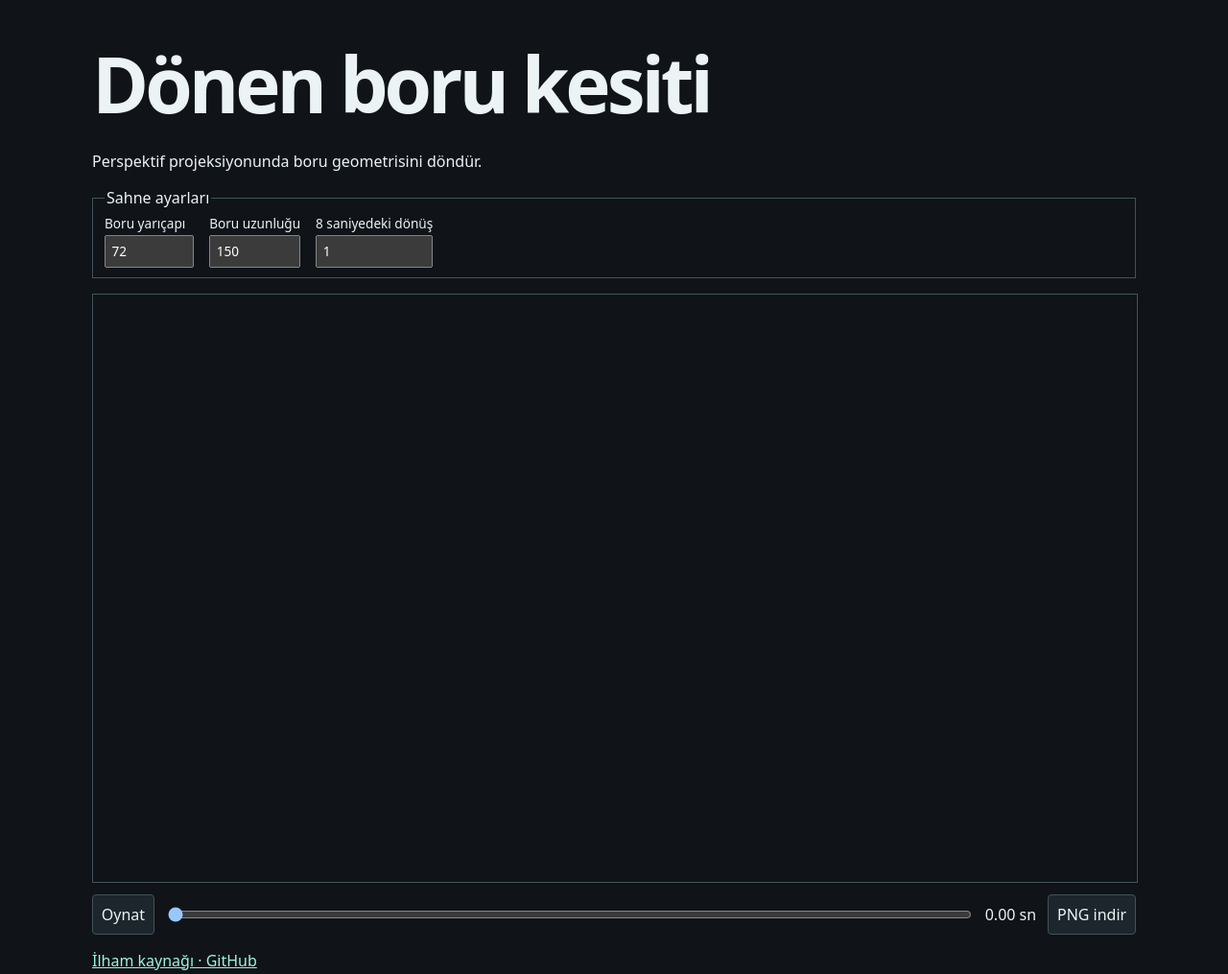
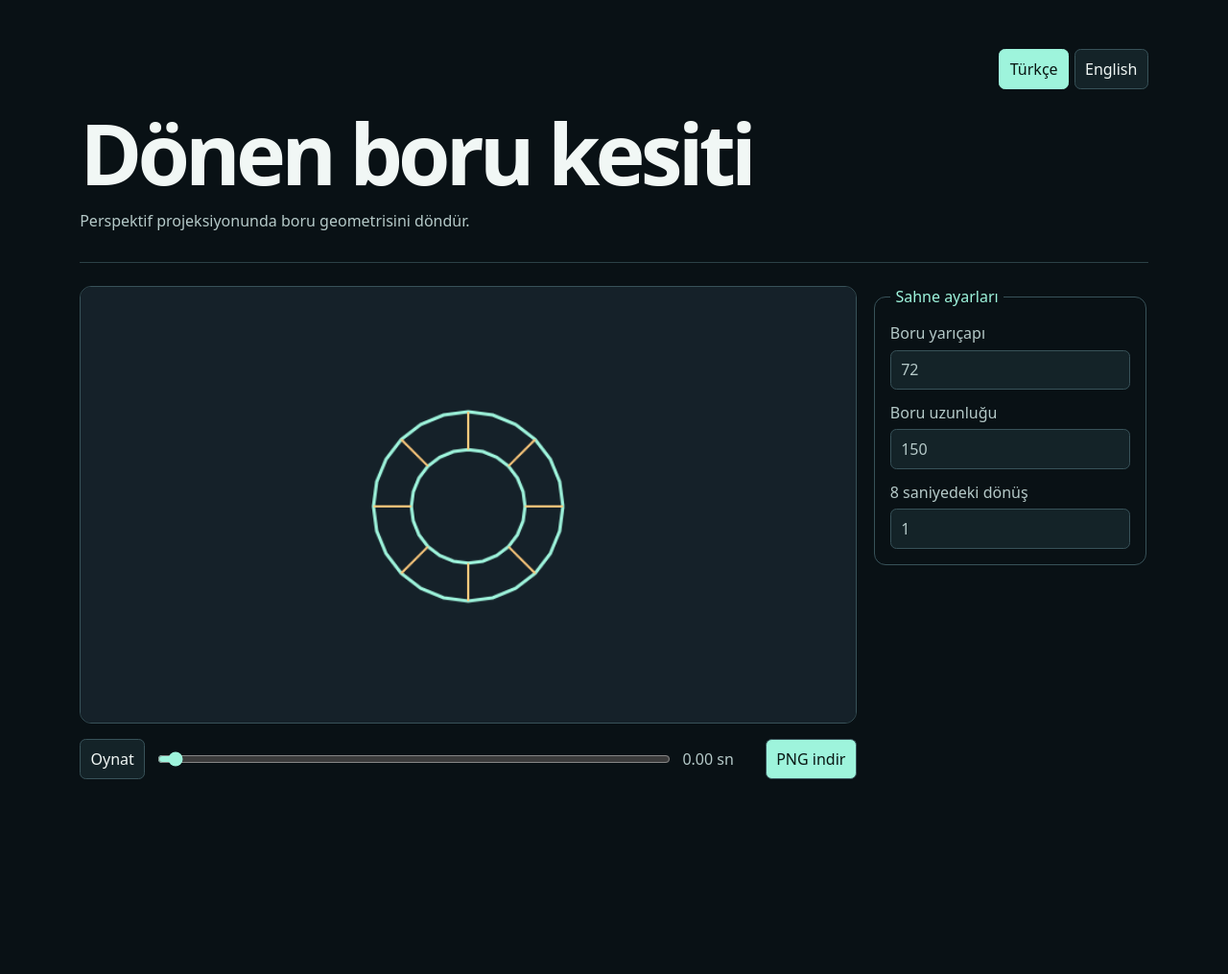
Before and after one commit to omerbek/rotating-pipe, a plain HTML site: page index.html in a window 1280 px wide. Shown: the whole page at 96% size. After the commit the page ends 879 px from the top, so only its background shows below. Drawn offline with Linux system fonts and the light colour scheme.

Commit message:
Add bilingual visual interface and documentation

```diff
--- a/index.html
+++ b/index.html
@@ -5,32 +5,42 @@
 <meta name="viewport" content="width=device-width, initial-scale=1">
 <title>Dönen boru kesiti</title>
 <style>
-:root {color-scheme: dark; font: 16px system-ui; background: #101419; color: #ebf3f5;}
-body {margin: 0 auto; max-width: 68rem; padding: 2rem 1.25rem;}
-h1 {font-size: clamp(2.5rem, 9vw, 5rem); margin: 0; letter-spacing: -.05em;}
-canvas {display: block; width: 100%; height: auto; border: 1px solid #40535a;}
-.controls {display: flex; align-items: center; gap: .75rem; margin-top: .75rem;}
-input {flex: 1; min-width: 4rem;}
-button {font: inherit; color: inherit; border: 1px solid #40535a; background: #1c262c; border-radius: .25rem; padding: .55rem; text-align: left; cursor: pointer;}
-a {color: #9ef4dc;}
-fieldset {display:flex; flex-wrap:wrap; gap:.75rem 1rem; margin:0 0 1rem; border:1px solid #40535a;}
-fieldset label {display:flex; flex-direction:column; gap:.2rem; font-size:.85rem;}
-fieldset input {font:inherit; max-width:15rem; padding:.35rem;}
-.controls {flex-wrap:wrap;}
+:root { color-scheme: dark; font: 16px system-ui,sans-serif; background: #091115; color: #f1f7f5; }
+* { box-sizing: border-box; }
+body { margin: 0 auto; max-width: 76rem; padding: clamp(1rem,4vw,4rem); }
+header { position: relative; padding-block: 4rem 2rem; border-bottom: 1px solid #2b4146; margin-bottom: 1.5rem; }
+h1 { margin: 0; font-size: clamp(2.5rem,7vw,5.5rem); line-height: 1; letter-spacing: -.055em; }
+header p { margin-bottom: 0; color: #b5c9c8; max-width: 46rem; }
+nav { position: absolute; inset: 0 0 auto auto; display: flex; gap: .35rem; }
+section { display: grid; grid-template-columns: minmax(0,1fr) minmax(14rem,18rem); gap: 1rem; align-items: start; }
+section > :not(fieldset) { grid-column: 1; }
+canvas { display: block; width: 100%; height: auto; border: 1px solid #385259; border-radius: .75rem; }
+fieldset { grid-column: 2; grid-row: 1 / span 3; display: grid; gap: .8rem; min-width: 0; padding: 1rem; border: 1px solid #385259; border-radius: .75rem; }
+legend { padding-inline: .35rem; color: #9ef4dc; }
+label { display: grid; gap: .4rem; color: #b5c9c8; }
+input, button { min-width: 0; padding: .55rem .65rem; border: 1px solid #385259; border-radius: .4rem; background: #142328; color: inherit; font: inherit; }
+button { cursor: pointer; }
+button:hover, button[aria-pressed=true] { border-color: #9ef4dc; }
+button[aria-pressed=true], #save { background: #9ef4dc; color: #091713; }
+:focus-visible { outline: 2px solid #ffcb7d; outline-offset: 3px; }
+.controls { display: flex; flex-wrap: wrap; align-items: center; gap: .65rem; }
+#seek { flex: 1; min-width: 6rem; accent-color: #9ef4dc; }
+#time { min-width: 4.75rem; font-variant-numeric: tabular-nums; color: #b5c9c8; }
+code { color: #9ef4dc; }
+@media (max-width: 740px) { section { display: flex; flex-direction: column; align-items: stretch; } }
 </style>
 </head>
 <body>
-<header><h1>Dönen boru kesiti</h1><p>Perspektif projeksiyonunda boru geometrisini döndür.</p></header>
+<header><nav aria-label="Language"><button id="lang-tr" type="button" lang="tr" aria-pressed="true">Türkçe</button><button id="lang-en" type="button" lang="en" aria-pressed="false">English</button></nav><h1 data-i18n="title">Dönen boru kesiti</h1><p data-i18n="description">Perspektif projeksiyonunda boru geometrisini döndür.</p></header>
 <main>
 <section>
-<fieldset id="settings"><legend>Sahne ayarları</legend>
-<label for="radius">Boru yarıçapı<input id="radius" value="72" type="number" min="10" max="100" step="1"></label>
-<label for="length">Boru uzunluğu<input id="length" value="150" type="number" min="20" max="240" step="1"></label>
-<label for="rotations">8 saniyedeki dönüş<input id="rotations" value="1" type="number" min="1" max="4" step="1"></label>
+<fieldset id="settings"><legend data-i18n="settings">Sahne ayarları</legend>
+<label for="radius"><span data-i18n="radius">Boru yarıçapı</span><input id="radius" value="72" type="number" min="10" max="100" step="1"></label>
+<label for="length"><span data-i18n="length">Boru uzunluğu</span><input id="length" value="150" type="number" min="20" max="240" step="1"></label>
+<label for="rotations"><span data-i18n="rotations">8 saniyedeki dönüş</span><input id="rotations" value="1" type="number" min="1" max="4" step="1"></label>
 </fieldset>
-<canvas width="720" height="405" aria-label="Seçili hareket deneyinin önizlemesi"></canvas>
-<div class="controls"><button id="play" type="button">Oynat</button><input id="seek" type="range" min="0" max="8" step="0.01" value="0" aria-label="Zaman çizelgesi"><output id="time">0.00 sn</output><button id="save" type="button">PNG indir</button></div>
-<p><a href="https://github.com/mrdoob/three.js">İlham kaynağı · GitHub</a></p>
+<canvas width="720" height="405" data-i18n-label="preview" aria-label="Seçili hareket deneyinin önizlemesi"></canvas>
+<div class="controls"><button id="play" type="button">Oynat</button><input id="seek" type="range" min="0" max="8" step="0.01" value="0" data-i18n-label="timeline" aria-label="Zaman çizelgesi"><output id="time">0.00 sn</output><button id="save" data-i18n="save" type="button">PNG indir</button></div>
 </section>
 </main>
 <script src="scene.js"></script>
```
